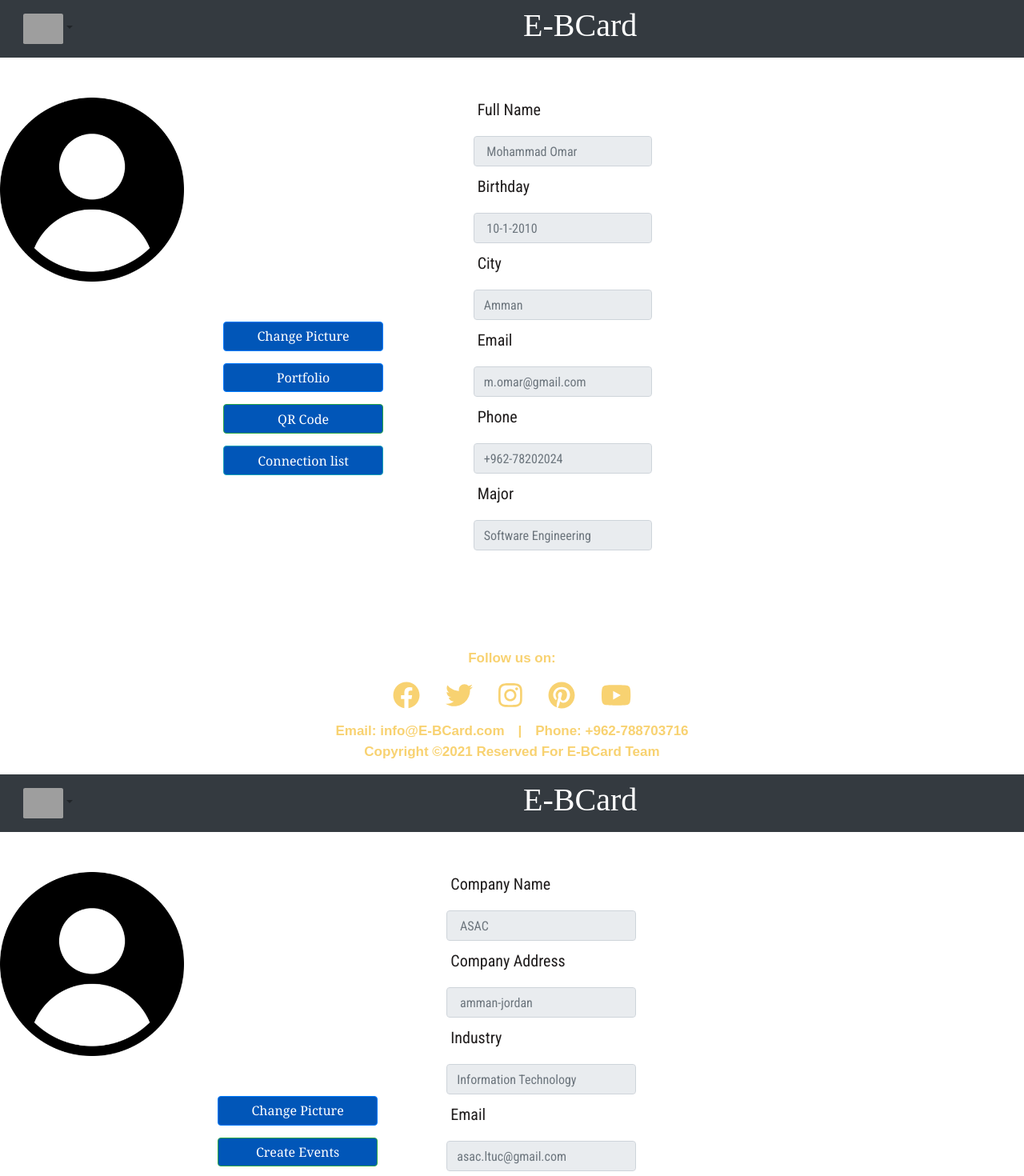
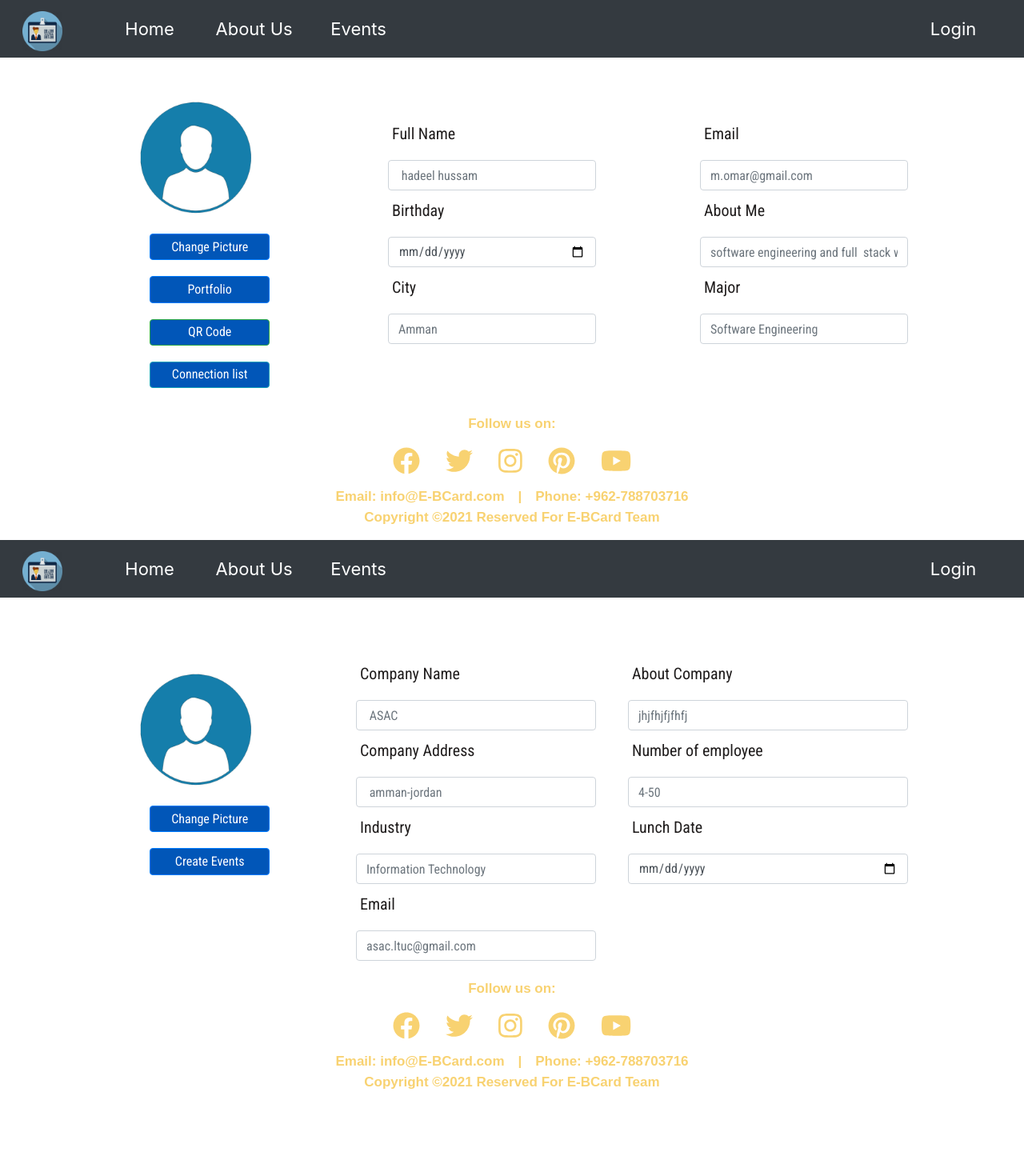
Before and after one commit to Business-Card-Forever/Front-End, a React (Create React App) app: page / in a window 1280 px wide. Shown: the top 1470 px of the page at 80% size. After the commit the page ends 1381 px from the top, so only its background shows below. Built offline with nearby package versions, Linux system fonts and the light colour scheme; grey boxes are pictures that could not be loaded; a web font is replaced by a local one.

Commit message:
styling dashboard

```diff
--- a/src/components/dashboard/dashboard.css
+++ b/src/components/dashboard/dashboard.css
@@ -12,12 +12,12 @@ body{
 
     width: 15%;
     float: left;
-    ;
+
 
 }
 
 .b1 {
-width:200px;
+width:150px;
 margin-left:150;
 margin-bottom: 20px;
 display: block;
@@ -58,6 +58,6 @@ display: block;
 }
 .rows{
     margin: 10px;
-    width:500px;
+    width:400px;
     outline: white;
 }
--- a/src/components/dashboard/dashboard.js
+++ b/src/components/dashboard/dashboard.js
@@ -1,6 +1,6 @@
 import React from "react";
 import './dashboard.css';
-import placeholder from "../../img/placeholder.png";
+import placeholder from "../../img/image.png";
 import 'bootstrap/dist/css/bootstrap.min.css';
 import { Container } from "react-bootstrap";
 import { ButtonGroup } from "react-bootstrap";
@@ -8,7 +8,7 @@ import { FontAwesomeIcon } from '@fortawesome/react-fontawesome';
 import { faFacebook, faTwitter, faInstagram, faPinterest, faYoutube } from '@fortawesome/free-brands-svg-icons';
 import { Link } from 'react-router-dom';
 import { Navbar, Nav, Button, Form, Modal, Col, Row, Dropdown } from 'react-bootstrap';
-
+import Header from '../header/header.js';
 
 import Footer from '../footer/footer';
 class Dashboard extends React.Component {
@@ -31,43 +31,13 @@ class Dashboard extends React.Component {
 
         return (
             <>
-                <Navbar bg="dark" variant="dark" >
-                    <Dropdown >
-                        <Dropdown.Toggle variant="failed" id="dropdown-basic">
-                            <img className="user-img-drop ayKelme" alt="profilePic" src='https://upload.wikimedia.org/wikipedia/commons/thumb/b/b2/Hamburger_icon.svg/1024px-Hamburger_icon.svg.png' width="50px" />
-                        </Dropdown.Toggle>
 
-                        <Dropdown.Menu>
-                            <Dropdown.Item >
-                                <img className="col-img ayKelme" alt="profilePic" src='https://st.depositphotos.com/3008028/3749/i/950/depositphotos_37493071-stock-photo-abstract-grey-background.jpg' width="50px" />
-                                <h5 className="username">'test'</h5></Dropdown.Item>
-
-                            <Dropdown.Divider />
-                            <Dropdown.Item className="dropItem" href="#"> <a href="#">Dashboard</a> </Dropdown.Item>
-                            <Dropdown.Item className="dropItem" href="#">  <a href="#"> # </a> </Dropdown.Item>
-                            <Dropdown.Item className="dropItem" href="#"> <a href="#"> # </a> </Dropdown.Item>
-                            <Dropdown.Item className="dropItem" href="#"> <a href="#">  #</a> </Dropdown.Item>
-                            <Dropdown.Item className="dropItem">
-                                {/* <Show condition={user.loggedIn}>   <button className="dropdown-btn" onClick={user.logout}>Logout</button>   </Show>  */}
-                            </Dropdown.Item>
-                        </Dropdown.Menu>
-                    </Dropdown>
-
-                    <Nav className="mr-auto">
-                        <div className="home">
-                            <h1 style={{ marginLeft: '200' }}>E-BCard</h1>
-                        </div>
-                    </Nav>
-
-                </Navbar>
-
+<Header />
 <Container>
     <Row>
-                        <Col>
-                            <div className="container1" style={{ paddingTop: 50 }}>
-                                <figure>
-                                    <img className="profilePic" src={placeholder} alt='image' width='230' />
-                                    <figcaption style={{ paddingTop: 50 }} >
+        <Col xs={4}>
+            <div className="container1" >
+                <img className="profilePic" src={placeholder} alt='image' style={{marginLeft:170,marginTop:50}} width='150' />
                         <Button className='b1'> Change Picture </Button>
 
                         <Button className='b1' variant="primary" onClick={this.handleModal}>Portfolio</Button>
@@ -81,19 +51,17 @@ class Dashboard extends React.Component {
                         <Button className='b1' variant="info">Connection list</Button>
 
 
-                                    </figcaption>
-                                </figure>
             </div>
         </Col>
 
         <Col xs={4}>
-                            <Form style={{ marginTop: 50, marginLeft: 20 }} >
+            <Form style={{ marginTop: 80, marginLeft: 90 }} >
                 <Form.Row>
                     <label className='l'> Full Name</label>
                 </Form.Row>
                 <Form.Row>
 
-                                    <Form.Control placeholder=" Mohammad Omar" className='rows' readOnly />
+                    <Form.Control placeholder=" hadeel hussam" name='full_name' className='rows'  />
 
                 </Form.Row>
 
@@ -101,50 +69,41 @@ class Dashboard extends React.Component {
                     <label className='l' > Birthday </label>
                 </Form.Row>
                 <Form.Row>
-
-                                    <Form.Control placeholder=" 10-1-2010" className='rows' readOnly />
-
+                    <Form.Control placeholder=" 10-1-2010"  name='birthday' type='date' className='rows'  />
                 </Form.Row>
-
                 <Form.Row>
                     <label className='l'> City </label>
                 </Form.Row>
                 <Form.Row>
-
-                                    <Form.Control placeholder="Amman" className='rows' readOnly />
+                    <Form.Control placeholder="Amman" name='city' className='rows'  />
 
                 </Form.Row>
             </Form>
-                            <Form style={{ marginLeft: 20 }} >
 
+        </Col>
+        <Col xs={4}>
+        <Form style={{marginTop: 80, marginLeft:90  }} >
                 <Form.Row>
                     <label className='l'> Email </label>
                 </Form.Row>
                 <Form.Row>
-
-                                    <Form.Control placeholder="m.omar@gmail.com" className='rows' readOnly />
-
+                    <Form.Control placeholder="m.omar@gmail.com" name='email' className='rows'  />
                 </Form.Row>
                 <Form.Row>
-                                    <label className='l' > Phone </label>
+                    <label className='l' > About Me  </label>
                 </Form.Row>
                 <Form.Row>
-
-                                    <Form.Control placeholder="+962-78202024" className='rows' readOnly />
-
+                    <Form.Control  type='textarea' placeholder="software engineering and full  stack web development " name='aboutme' className='rows'  />
                 </Form.Row>
-
                 <Form.Row>
                     <label className='l'> Major </label>
                 </Form.Row>
                 <Form.Row>
 
-                                    <Form.Control placeholder="Software Engineering" className='rows' readOnly />
+                    <Form.Control placeholder="Software Engineering" name='major' className='rows'  />
 
                 </Form.Row>
             </Form>
-                        </Col>
-                        <Col xs={5}>
 
         </Col>
 
@@ -153,38 +112,7 @@ class Dashboard extends React.Component {
 </Container>
 
 
-                <div className='main-con'>
 
-                    <Container style={{ marginBottom: 100 }}>
-                        <Row>
-                            <Col xs={3}>
-                            </Col>
-                            <Col xs={6}>
-                            </Col>
-                            <Col>
-                            </Col>
-                        </Row>
-
-                    </Container>
-
-
-                    {/* <video src='../../img/bgx.mp4' width="600" height="300" controls="controls" autoplay="true" /> */}
-
-                </div>
-                <Modal show={this.state.modalBtn} centered className="modal">
-                    <Modal.Header closeButton onClick={this.handleModalClose}>
-                        <Modal.Title id="example-modal-sizes-title-lg" className='modalTitle'> Profile </Modal.Title>
-                    </Modal.Header>
-                    <Modal.Body>
-                        <img className="profilePic" src="http://assets.stickpng.com/thumbs/585e4beacb11b227491c3399.png" />
-                        <h2 className="fullName"> Full Name: Omar Zain </h2>
-                        <h2 className="birthdate">Birthday: 20 Jan 1995 </h2>
-                        <h2 className="city"> City: Amman</h2>
-                        <h2 className="email">Email: 123@gmail.com</h2>
-                        <h2 className="phone">Phone: +962-7985654520</h2>
-                        <h2 className="major"> Major: Software Development</h2>
-                    </Modal.Body>
-                </Modal>
                 <Footer />
 
             </>
--- a/src/components/dashboard_c/dashboard_c.css
+++ b/src/components/dashboard_c/dashboard_c.css
@@ -12,17 +12,14 @@ body{
 
     width: 15%;
     float: left;
-    ;
 
 }
 
 .b1 {
-width:200px;
+width:150px;
 margin-left:100;
-margin-bottom: 15px;
+margin-top:20px;
 display: block;
-
-
 }
 
 .main-con{
--- a/src/components/dashboard_c/dashboard_c.js
+++ b/src/components/dashboard_c/dashboard_c.js
@@ -1,12 +1,12 @@
 import React from "react";
 import './dashboard_c.css';
-import placeholder from "../../img/placeholder.png";
+import placeholder from "../../img/image.png";
 import 'bootstrap/dist/css/bootstrap.min.css';
 import { Container } from "react-bootstrap";
 import { ButtonGroup } from "react-bootstrap";
 import { FontAwesomeIcon } from '@fortawesome/react-fontawesome';
 import { faFacebook, faTwitter, faInstagram, faPinterest, faYoutube } from '@fortawesome/free-brands-svg-icons';
-
+import Header from '../header/header.js';
 import { Navbar, Nav, Button, Form, Modal, Col, Row, Dropdown } from 'react-bootstrap';
 import 'bootstrap/dist/css/bootstrap.min.css';
 
@@ -27,65 +27,33 @@ class DashboardCompany extends React.Component {
         this.setState({ modalBtn: false });
     }
 
+
+
+
     render() {
 
         return (
             <>
-                <Navbar bg="dark" variant="dark" >
-                    <Dropdown >
-                        <Dropdown.Toggle variant="failed" id="dropdown-basic">
-                            <img className="user-img-drop ayKelme" alt="profilePic" src='https://upload.wikimedia.org/wikipedia/commons/thumb/b/b2/Hamburger_icon.svg/1024px-Hamburger_icon.svg.png' width="50px" />
-                        </Dropdown.Toggle>
-
-                        <Dropdown.Menu>
-                            <Dropdown.Item >
-                                <img className="col-img ayKelme" alt="profilePic" src='https://st.depositphotos.com/3008028/3749/i/950/depositphotos_37493071-stock-photo-abstract-grey-background.jpg' width="50px" />
-                                <h5 className="username">'test'</h5></Dropdown.Item>
-
-                            <Dropdown.Divider />
-                            <Dropdown.Item className="dropItem" href="#"> <a href="#">Dashboard</a> </Dropdown.Item>
-                            <Dropdown.Item className="dropItem" href="#">  <a href="#"> # </a> </Dropdown.Item>
-                            <Dropdown.Item className="dropItem" href="#"> <a href="#"> # </a> </Dropdown.Item>
-                            <Dropdown.Item className="dropItem" href="#"> <a href="#">  #</a> </Dropdown.Item>
-                            <Dropdown.Item className="dropItem">
-                                {/* <Show condition={user.loggedIn}>   <button className="dropdown-btn" onClick={user.logout}>Logout</button>   </Show>  */}
-                            </Dropdown.Item>
-                        </Dropdown.Menu>
-                    </Dropdown>
-
-                    <Nav className="mr-auto">
-                        <div className="home">
-                            <h1 style={{ textAlign:'center' }}>E-BCard</h1>
-                        </div>
-                    </Nav>
-
-                </Navbar>
-
+                <Header />
                 <Container>
                     <Row>
                         <Col>
-                            <div className="container1" style={{ paddingTop: 50 }}>
-                                <figure>
-                                    <img className="profilePic" src={placeholder} alt='image' width='230' />
-                                    <figcaption style={{ paddingTop: 50 }} >
-                                        <Button className='b1'> Change Picture </Button>
-                                    <Button className='b1' variant="success">Create Events</Button>
+
+                            <img className="profilePic" src={placeholder} alt='image' style={{ marginLeft: 170, marginTop: 90 }} width='150' />
+                            <Button className='b1'> Change Picture </Button>
+                            <Button className='b1' >Create Events</Button>
 
 
-
-                                    </figcaption>
-                                </figure>
-                            </div>
                         </Col>
 
                         <Col xs={4}>
-                            <Form style={{ marginTop: 50 }} >
+                            <Form style={{ marginTop: 80, paddingLeft: 50 }} >
                                 <Form.Row>
                                     <label className='l'> Company Name </label>
                                 </Form.Row>
                                 <Form.Row>
 
-                                    <Form.Control placeholder=" ASAC" className='rows' readOnly />
+                                    <Form.Control placeholder=" ASAC" name='company_name' className='rows' name='Number of employee' />
 
                                 </Form.Row>
 
@@ -94,7 +62,7 @@ class DashboardCompany extends React.Component {
                                 </Form.Row>
                                 <Form.Row>
 
-                                    <Form.Control placeholder=" amman-jordan" className='rows' readOnly />
+                                    <Form.Control placeholder=" amman-jordan" name='company_address' className='rows' name='Number of employee' />
 
                                 </Form.Row>
 
@@ -103,42 +71,44 @@ class DashboardCompany extends React.Component {
                                 </Form.Row>
                                 <Form.Row>
 
-                                    <Form.Control placeholder="Information Technology" className='rows' readOnly />
+                                    <Form.Control placeholder="Information Technology" name='industry' className='rows' name='Number of employee' />
 
                                 </Form.Row>
-                            </Form>
-                            <Form   >
 
                                 <Form.Row>
                                     <label className='l'> Email </label>
                                 </Form.Row>
                                 <Form.Row>
 
-                                    <Form.Control placeholder="asac.ltuc@gmail.com" className='rows' readOnly />
+                                    <Form.Control placeholder="asac.ltuc@gmail.com" name='email' className='rows' name='Number of employee' />
 
                                 </Form.Row>
+                            </Form>
+
+                        </Col>
+                        <Col xs={4}>
+                            <Form style={{ marginTop: 80 }} >
+
                                 <Form.Row>
                                     <label className='l' > About Company </label>
                                 </Form.Row>
                                 <Form.Row>
 
-                                    <Form.Control placeholder="jhjfhjfjfhfj" className='rows' readOnly />
+                                    <Form.Control placeholder="jhjfhjfjfhfj" name='about_company' className='rows' name='Number of employee' />
 
                                 </Form.Row>
                                 <Form.Row>
                                     <label className='l' > Number of employee </label>
                                 </Form.Row>
                                 <Form.Row>
-
-                                    <Form.Control placeholder="4-50" className='rows' readOnly />
-
+                                    <Form.Control placeholder="4-50" className='rows' name='number_of_employee' />
                                 </Form.Row>
                                 <Form.Row>
-                                    <label className='l' > Lunch date  </label>
+                                    <label className='l' > Lunch Date  </label>
                                 </Form.Row>
                                 <Form.Row>
 
-                                    <Form.Control placeholder="4-10-1998"type='date' className='rows'  />
+                                    <Form.Control placeholder="4-10-1998" name='lunch_date' type='date' className='rows' />
 
                                 </Form.Row>
 
@@ -146,50 +116,10 @@ class DashboardCompany extends React.Component {
 
                             </Form>
                         </Col>
-                        <Col xs={5}>
-
-                        </Col>
 
                     </Row>
 
                 </Container>
-
-
-                <div className='main-con'>
-
-                    <Container style={{ marginBottom: 100 }}>
-                        <Row>
-                            <Col xs={3}>
-                            </Col>
-                            <Col xs={6}>
-                            </Col>
-                            <Col>
-                            </Col>
-                        </Row>
-
-                    </Container>
-
-
-                    {/* <video src='../../img/bgx.mp4' width="600" height="300" controls="controls" autoplay="true" /> */}
-
-                </div>
-                <Modal show={this.state.modalBtn} centered className="modal">
-                    <Modal.Header closeButton onClick={this.handleModalClose}>
-                        <Modal.Title id="example-modal-sizes-title-lg" className='modalTitle'> Profile </Modal.Title>
-                    </Modal.Header>
-                    <Modal.Body>
-                        <img className="profilePic" src="http://assets.stickpng.com/thumbs/585e4beacb11b227491c3399.png" />
-                        <h2 className="fullName"> Full Name: Omar Zain </h2>
-                        <h2 className="birthdate">Birthday: 20 Jan 1995 </h2>
-                        <h2 className="city"> City: Amman</h2>
-                        <h2 className="email">Email: 123@gmail.com</h2>
-                        <h2 className="phone">Phone: +962-7985654520</h2>
-                        <h2 className="major"> Major: Software Development</h2>
-                    </Modal.Body>
-                </Modal>
-
-
-
                 <Footer />
 
             </>
--- a/src/components/header/header.js
+++ b/src/components/header/header.js
@@ -14,7 +14,7 @@ class Header extends React.Component {
         this.state = {
             loginBtn: false,
             SignUpBtn: false,
-            token:'',
+            token: '',
         }
     }
 
@@ -34,8 +34,8 @@ class Header extends React.Component {
         this.setState({ loginBtn: false });
     }
 
-    userLogin = (tok) =>{
-        this.setState({token:tok})
+    userLogin = (tok) => {
+        this.setState({ token: tok })
         console.log(tok)
         console.log(this.state.token);
 
@@ -77,11 +77,11 @@ class Header extends React.Component {
                     <Form className="signinBtn">
                         <Button onClick={this.handleSignup} variant="outline-info">Sign Up1</Button>
                     </Form> */}
-                        {/* <Login userLogin={this.userLogin}/> */}
-                        <Nav.Link style={style} href="/login">Login</Nav.Link>
+                    {/* <Login userLogin={this.userLogin}/> */}
+                    <Nav.Link style={style} href="/login">Login</Nav.Link>
                 </Navbar>
 
-                <div className="emptyDiv"> </div>
+                {/* <div className="emptyDiv"> </div>
 
 
 
@@ -90,10 +90,10 @@ class Header extends React.Component {
                         <h2 className="text-center h22">E-BCard</h2>
                         <h4 className="text-center" > <span> One Business Card </span><br/>Updated, Accessible, Available  <br/> For Ever</h4>
                         </div>
-                    </Col>
+                    </Col> */}
 
 
-{/*
+                {/*
                 <Modal show={this.state.loginBtn} centered className="loginModal">
                     <Modal.Header closeButton onClick={this.handleLoginClose}>
                         <Modal.Title id="example-modal-sizes-title-lg" className='modalTitle'> Login </Modal.Title>
@@ -104,7 +104,7 @@ class Header extends React.Component {
                     </Modal.Body>
                 </Modal>
  */}
-{/*
+                {/*
                 <Modal show={this.state.SignUpBtn} centered className="signupModal">
                     <Modal.Header closeButton onClick={this.handleSignUpClose}>
                         <Modal.Title id="example-modal-sizes-title-lg" className='modalTitle'> Sign Up </Modal.Title>
@@ -115,7 +115,7 @@ class Header extends React.Component {
                     </Modal.Body>
                 </Modal> */}
 
-                <div className="dash-emptyDiv"></div>
+                {/* <div className="dash-emptyDiv"></div> */}
 
             </div>
         )
```
Also changed, not shown: package.json (+5 -5 lines), src/img/image.png (added), 1 other file (tests, documents, lock files or other folders). Lines whose indentation alone changed are shown as unchanged.
